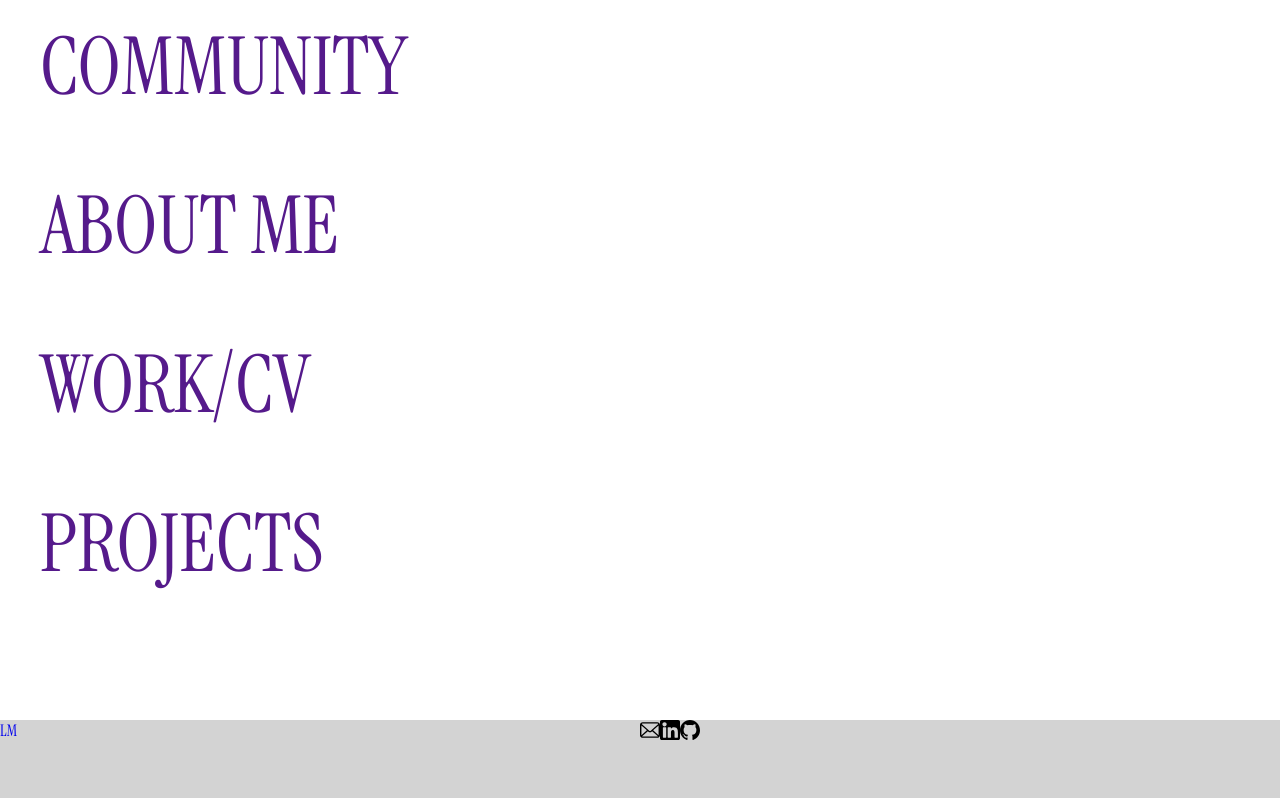
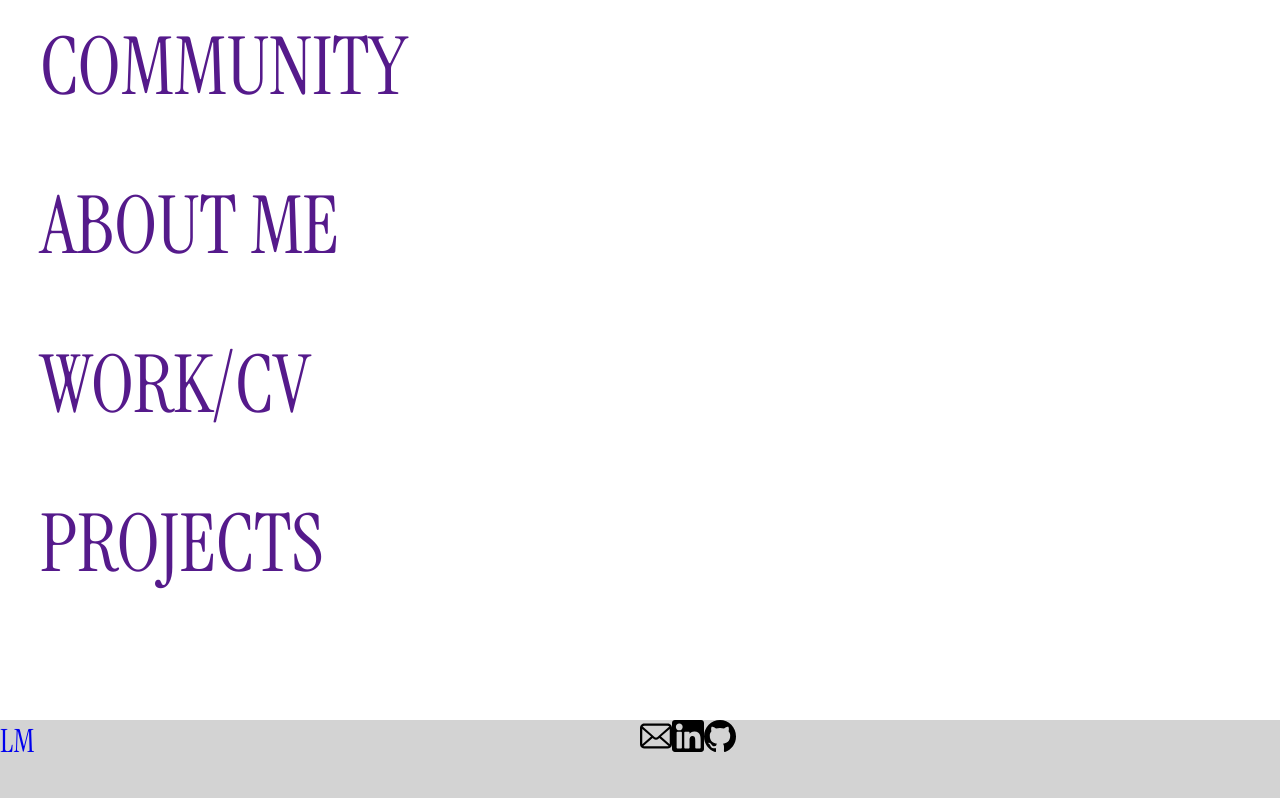
Before and after one commit to Logan-Mui/Web-Portfolio, a React (Vite) app: page / in a window 1280 px wide. Shown: the top 798 px of the page. Built offline with nearby package versions, Linux system fonts and the light colour scheme.

Commit message:
styling the links in the header

```diff
--- a/src/styles/header.css
+++ b/src/styles/header.css
@@ -5,11 +5,17 @@
 }
 
 .Header #Links img{
-    width:20px;
-    height:20px;
+    width: 2em;
+    height: 2em;
 }
 
 .Header #Home {
     height:100%;
     width:50%;
 }
+
+.Header #Home a {
+    width: 2em;
+    height: 2em;
+    font-size: 2em;
+}
```
